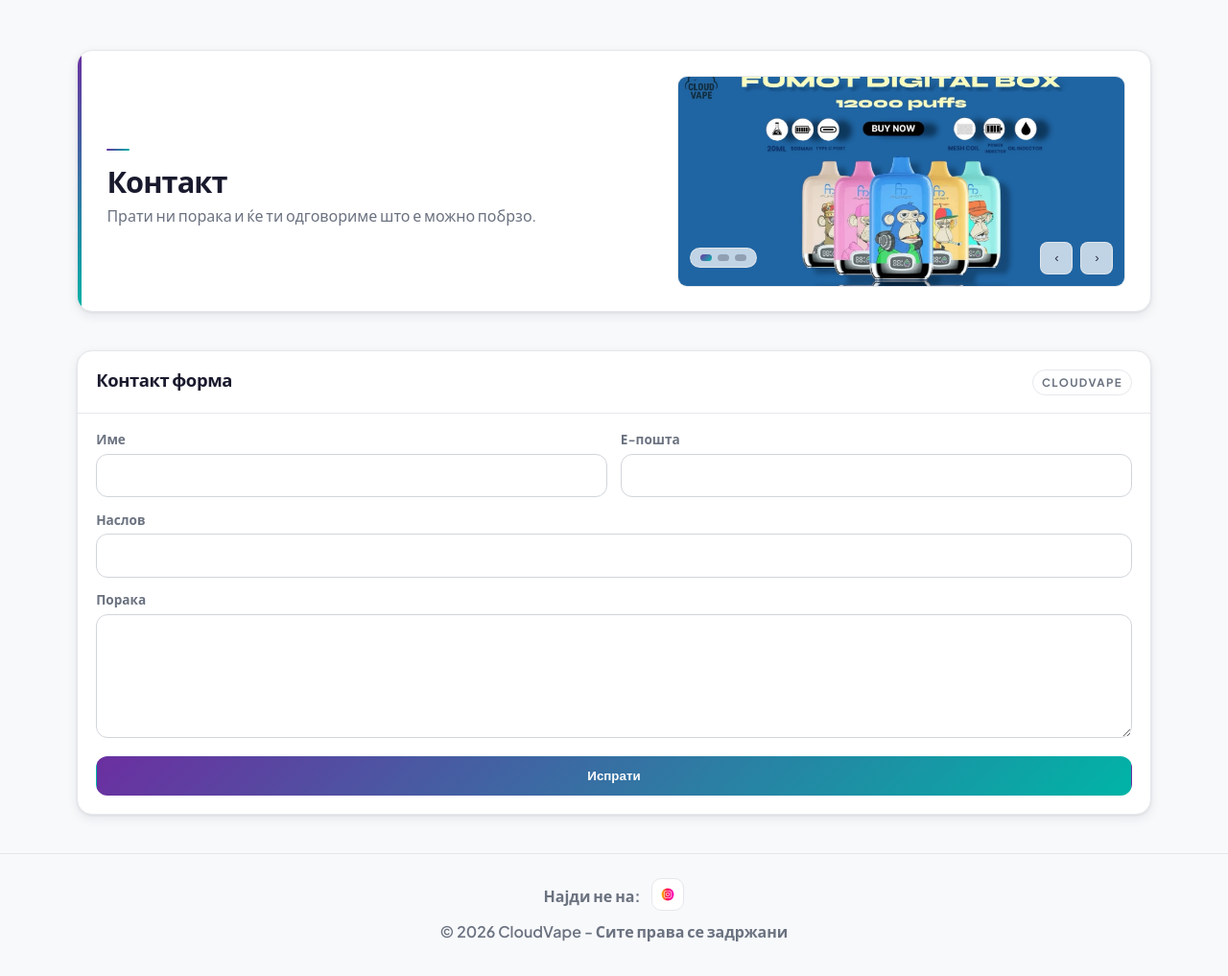
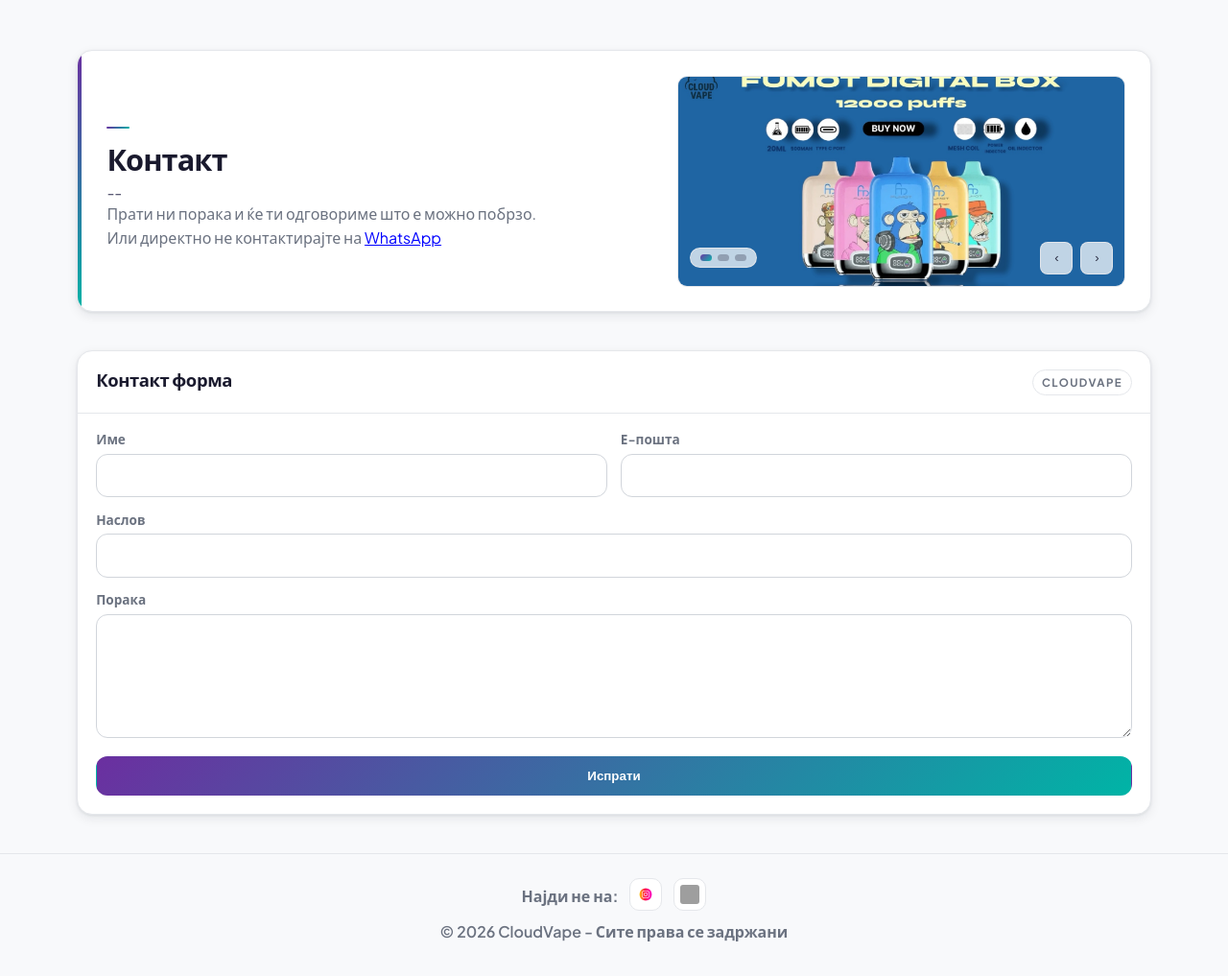
Before and after one commit to markosrbakov/CloudVape, a Django app: page /contact/ in a window 1280 px wide. Shown: the part 59-1076 px from the top of the page at 96% size. Run offline with Django 5.2, Linux system fonts and the light colour scheme; grey boxes are pictures that could not be loaded.

Commit message:
UPDATE CONTACT

```diff
--- a/templates/contact.html
+++ b/templates/contact.html
@@ -447,8 +447,9 @@
                  <div class="hero-inner">
                      <div>
                          <div class="eyebrow"></div>
-                         <h1>Контакт</h1>
+                         <h1>Контакт</h1> --
                          <p>Прати ни порака и ќе ти одговориме што е можно побрзо.</p>
+                         <p>Или директно не контактирајте на <a href="https://wa.me/38977504503" target="_blank" style="color: blue; text-decoration: underline;">WhatsApp</a></p>
                      </div>
 
                      <div class="hero-media" aria-label="Слајдшоу">
@@ -524,6 +525,9 @@
              <a href="https://www.instagram.com/cloudvape.mk" target="_blank" rel="noopener noreferrer">
                  <img src="/media/instagram.png" alt="Instagram" class="social-icon">
              </a>
+             <a href="https://wa.me/38977504503" target="_blank" rel="noopener noreferrer">
+                 <img src="/media/wa.webp" alt="Whats-app" class="social-icon">
+             </a>
          </div>
          <div style="text-align:center; font-weight:600;">&copy; 2026 CloudVape - Сите права се задржани</div>
      </div>
```
